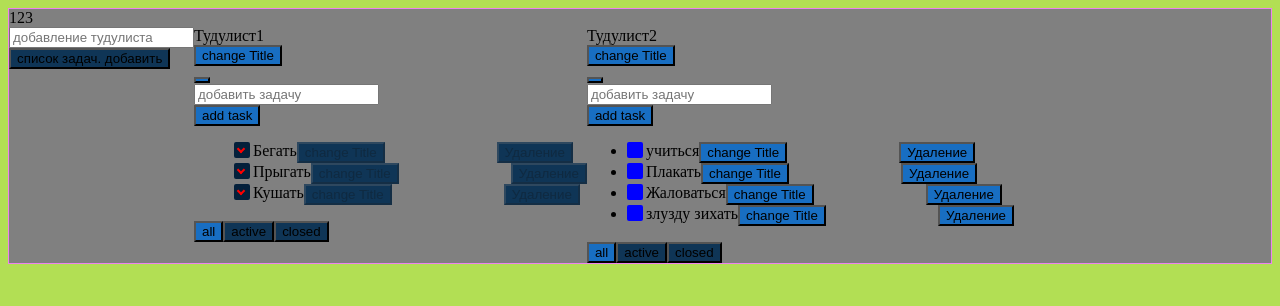
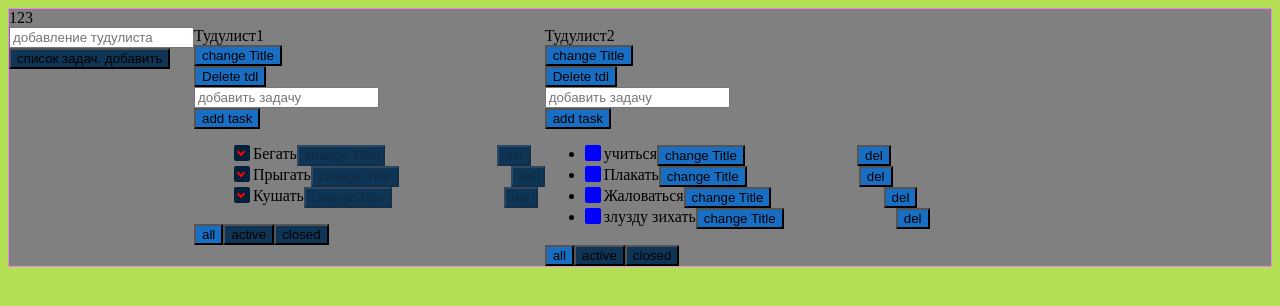
Before and after one commit to Basenga01/viteStudy, a React (Vite) app: page / in a window 1280 px wide. Shown: the top 306 px of the page. Built offline with nearby package versions, Linux system fonts and the light colour scheme.

Commit message:
удаление таски, рефакторинг модалки

```diff
--- a/src/body/compomemts/todolists/components/deleteTdl/deleteTdl.tsx
+++ b/src/body/compomemts/todolists/components/deleteTdl/deleteTdl.tsx
@@ -1,6 +1,7 @@
 import { TaskType, TodolistType } from '../../Todolists.tsx'
 import { BasedButton, BasedModalWindow } from '../../../../../shered'
-import { Dispatch, SetStateAction, useState } from 'react'
+import { Dispatch, SetStateAction} from 'react'
+import { useModal } from '../../../../../shered'
 
 interface PropsType {
   setTask: Dispatch<SetStateAction<TaskType>>
@@ -9,7 +10,7 @@ interface PropsType {
 }
 
 export const DeleteTdl = ({ setTask, setTodolists, todolistid }: PropsType) => {
-  const [isOpen, setIsOpen] = useState<boolean>(false)
+  const {isOpen, openModal, closeModal}=useModal()
   const onDeleteTdl = () => {
     setTask((prevState) => {
       const newObjTask: TaskType = { ...prevState }
@@ -19,17 +20,16 @@ export const DeleteTdl = ({ setTask, setTodolists, todolistid }: PropsType) => {
     setTodolists((prevState) => {
       return prevState.filter((tdl) => tdl.id !== todolistid)
     })
-    setIsOpen(false)
+    openModal()
   }
 
   return (
     <>
-      <BasedButton onClick={() => setIsOpen(true)}></BasedButton>
-      {isOpen && (
-        <BasedModalWindow onCancel={() => setIsOpen(false)} onOk={onDeleteTdl}>
+      <BasedButton onClick={openModal}>Delete tdl</BasedButton>
+
+        <BasedModalWindow isOpen={isOpen} onCancel={closeModal} onOk={onDeleteTdl}>
           <div>Are you shure about that?</div>
         </BasedModalWindow>
-      )}
     </>
   )
 }
--- /dev/null
+++ b/src/body/compomemts/todolists/components/taskList/components/deleteTask/index.tsx
@@ -0,0 +1,19 @@
+import { BasedButton, BasedModalWindow, useModal } from "../../../../../../../shered";
+
+interface PropsType {
+  disabled: boolean
+  onClick: () => void
+}
+export const DeleteTask = ({disabled, onClick}: PropsType)=>{
+  const {isOpen, closeModal, openModal} = useModal()
+  return (
+    <>
+  <BasedButton onClick={openModal} disabled={disabled}>
+  del
+  </BasedButton>
+        <BasedModalWindow isOpen={isOpen} onCancel={closeModal} onOk={onClick}>
+          <div>Are you shure about that?</div>
+        </BasedModalWindow>
+    </>
+  )
+}
--- /dev/null
+++ b/src/body/compomemts/todolists/components/taskList/components/index.ts
@@ -0,0 +1 @@
+export { DeleteTask } from './deleteTask'
--- a/src/body/compomemts/todolists/components/taskList/taskList.tsx
+++ b/src/body/compomemts/todolists/components/taskList/taskList.tsx
@@ -3,7 +3,8 @@ import { Task } from '../todolist/Todolist.tsx'
 import { ChangeEvent, Dispatch, SetStateAction } from 'react'
 import { TaskType } from '../../Todolists.tsx'
 import { ChangeTitle } from '../changeTitle/ChangeTitle.tsx'
-import { BasedButton, BasedCheckbox } from "../../../../../shered";
+import { BasedCheckbox } from "../../../../../shered";
+import { DeleteTask } from "./components";
 
 interface PropsType {
   tasks: Task[]
@@ -42,8 +43,6 @@ export function TaskList({ filtredTask, setTask, todolistid }: PropsType) {
       return { ...prevState, ...resObj }
     })
   }
-
-  console.log(filtredTask)
   return (
     <ul>
       {/*<input type={"checkbox"} checked={tasks[0].isDone}/>{tasks[0].task}*/}
@@ -61,8 +60,9 @@ export function TaskList({ filtredTask, setTask, todolistid }: PropsType) {
             title={task.task}
             saveTitle={(value, callback) => onSaveTitleTask(task.id, value, callback)}
           />
-          <BasedButton className={style.delete} onClick={() => deleteTask(task.id)} disabled={task.isDone}>Удаление</BasedButton>
+          <DeleteTask disabled={task.isDone} onClick={() => deleteTask(task.id)}></DeleteTask>
           </div>
+
         </li>
       ))}
     </ul>
--- /dev/null
+++ b/src/shered/hooks/index.ts
@@ -0,0 +1 @@
+export {useModal} from './useModal'
--- /dev/null
+++ b/src/shered/hooks/useModal/index.ts
@@ -0,0 +1,17 @@
+import { useState } from "react";
+
+export const useModal = () => {
+  const [isOpen, setIsOpen] = useState<boolean>(false)
+
+  const openModal = () =>{
+    setIsOpen(true)
+  }
+  const closeModal = () =>{
+    setIsOpen(false)
+  }
+  return{
+    isOpen,
+    openModal,
+    closeModal
+  }
+}
--- a/src/shered/index.tsx
+++ b/src/shered/index.tsx
@@ -1 +1,2 @@
 export * from './ui'
+export * from './hooks'
--- a/src/shered/ui/basedModalWindow/basedModalWindow.tsx
+++ b/src/shered/ui/basedModalWindow/basedModalWindow.tsx
@@ -1,7 +1,7 @@
 import { ReactNode } from 'react'
 import styles from './basedModalWindow.module.css'
 import { BasedButton } from '../basedButton/basedButton.tsx'
-import { s } from 'vite/dist/node/types.d-aGj9QkWt'
+import { Portal } from "../hoc/portal/portal.tsx";
 
 interface PropsType {
   children: ReactNode
@@ -9,6 +9,7 @@ interface PropsType {
   titleCancel?: string
   onCancel: () => void
   onOk: () => void
+  isOpen: boolean
 }
 
 export const BasedModalWindow = ({
@@ -17,13 +18,16 @@ export const BasedModalWindow = ({
   titleCancel = 'Cancel',
   onCancel,
   onOk,
+  isOpen
 }: PropsType) => {
-  return (
+  if(!isOpen){
+    return null
+  }
+  return(
+    <Portal>
     <div className={styles.overlay}>
       <div className={styles.container}>
-        <div className={styles.close} onClick={onCancel}>
-          X
-        </div>
+        <div className={styles.close} onClick={onCancel}></div>
         <div className={styles.body}>{children}</div>
         <div className={styles.containerBtn}>
           <BasedButton variant={'primary'} onClick={onOk}>
@@ -35,5 +39,6 @@ export const BasedModalWindow = ({
         </div>
       </div>
     </div>
+    </Portal>
   )
 }
--- /dev/null
+++ b/src/shered/ui/hoc/portal/portal.tsx
@@ -0,0 +1,15 @@
+import { ReactNode } from 'react'
+import { createPortal } from 'react-dom'
+
+interface Props {
+  children: ReactNode
+  nodeName?: string
+}
+
+export const Portal = ({ children, nodeName = 'root' }: Props) => {
+  const targetNode = document.getElementById(nodeName)
+  if (!targetNode) {
+    return null
+  }
+  return createPortal(children, targetNode)
+}
```
Also changed, not shown: src/shered/ui/basedButton/basedButton.tsx (line endings or trailing spaces).
